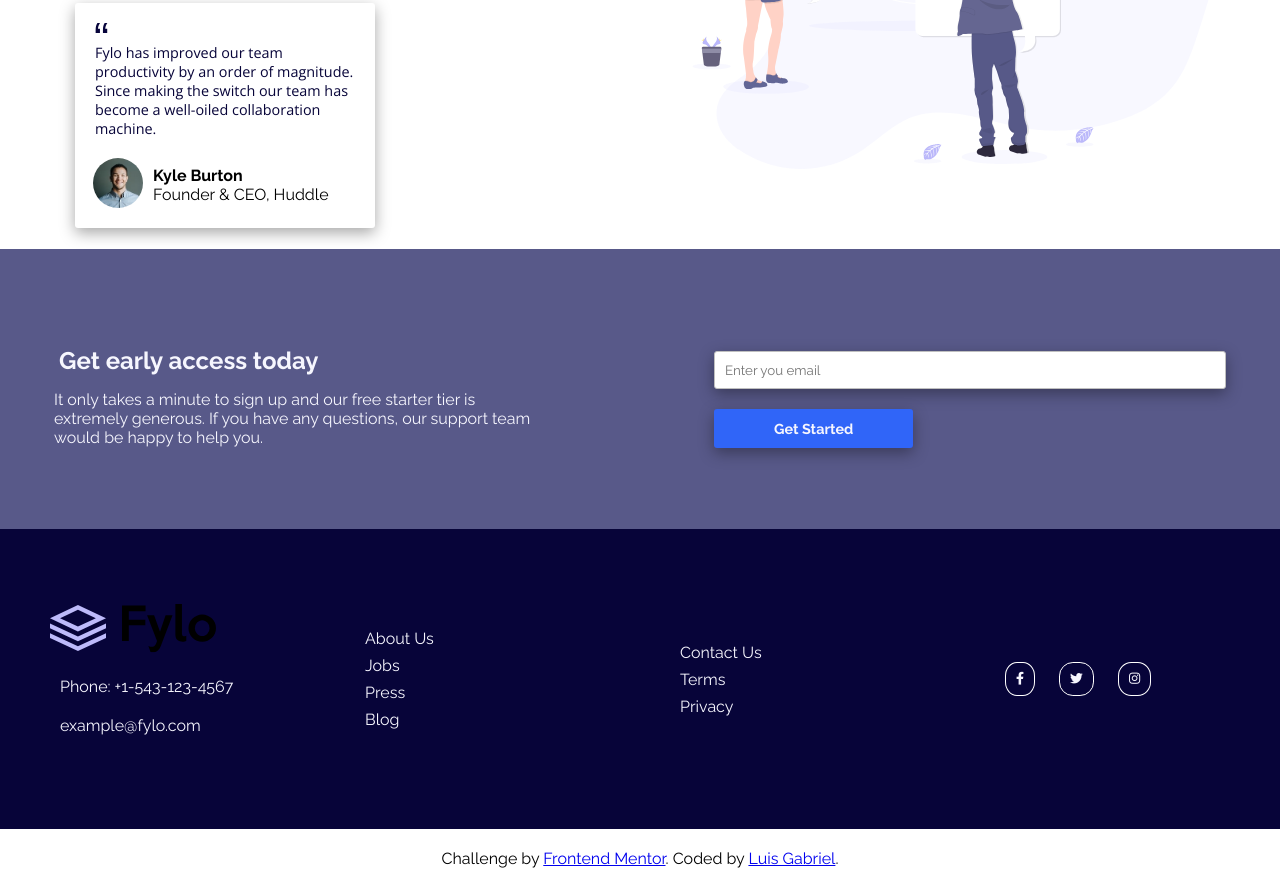
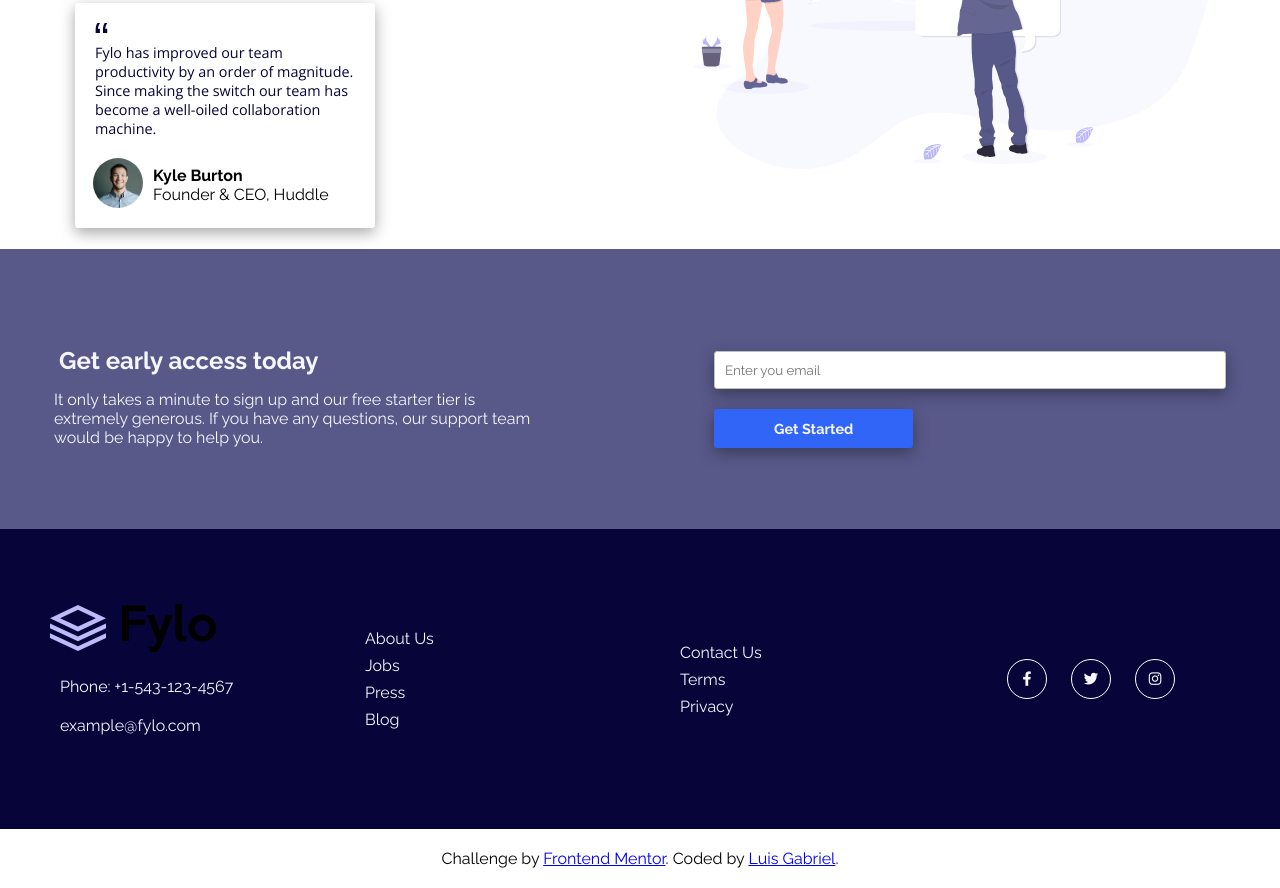
Before and after one commit to luixgabriel/landing-page-fylo, a plain HTML site: page index.html in a window 1280 px wide. Shown: the part 1251-2139 px from the top of the page. Drawn offline with nearby package versions, Linux system fonts and the light colour scheme; files whose address does not match are found by name.

Commit message:
Resolvendo icones

```diff
--- a/style.css
+++ b/style.css
@@ -230,7 +230,8 @@
 }
 .footer div {
     width: 25%;
-    padding: 0px 30px;
+    padding: 0 30px;
+
 }
 
 .footer li {
@@ -238,11 +239,16 @@
     margin: 8px 0px;
 }
 .footer i {
-    font-size: 0.8rem;
-    border: 1px solid white;
-    padding: 10px;
-    margin: 10px 10px;
-    border-radius: 40%;
+    font-size: 0.9rem;
+    width: 40px;
+    height: 40px;
+    border-radius: 50%;
+    border: 1px solid rgb(255, 255, 255);
+    display: flex;
+    align-items: center;
+    justify-content: center;
+    margin: 12px
+
 }
 
 .footer-informations{
@@ -251,6 +257,10 @@
 
 .footer-informations p{
     margin: 20px 10px;
+}
+
+.footer .footer-social-medias {
+    display: flex;
 }
 
 footer {
@@ -454,6 +464,6 @@ footer {
     .footer-social-medias{
         margin: 0 auto;
         width: 100%;
-        text-align: center;
+        justify-content: center;
     }
 }
```
